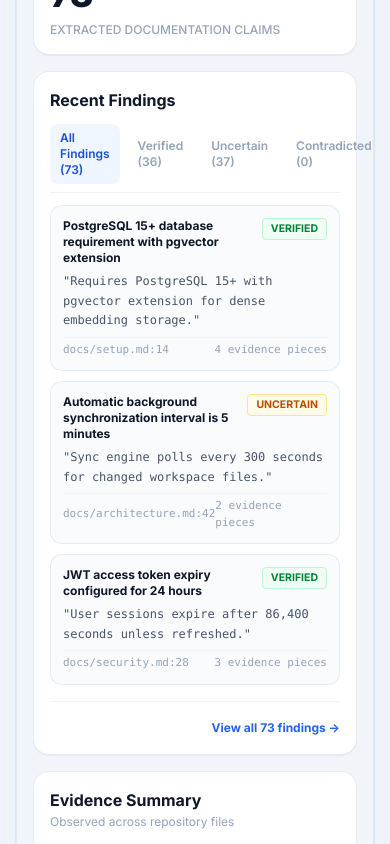
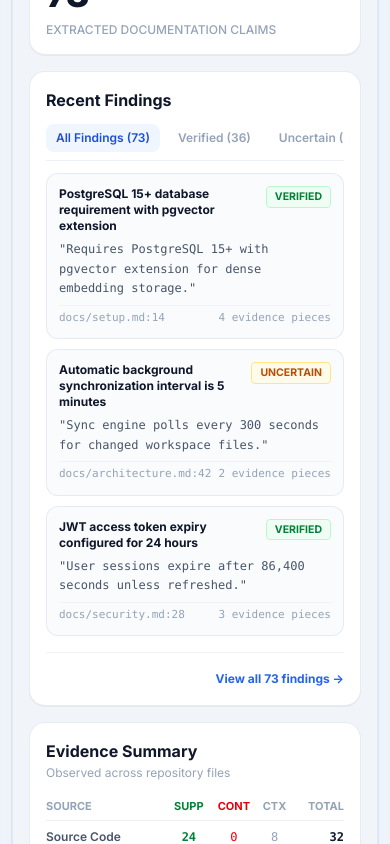
Before and after one commit to burgulvedant/Nexus, a React (Vite) app in the folder frontend/: page / in a window 390 px wide. Shown: the part 1580-2424 px from the top of the page. Built offline with nearby package versions, Linux system fonts and the light colour scheme; no server answers.

Commit message:
Fix mobile horizontal overflow and responsive layout

```diff
--- a/frontend/src/App.tsx
+++ b/frontend/src/App.tsx
@@ -104,9 +104,9 @@ export default function App() {
   }
 
   return (
-    <div className="min-h-screen bg-surface-page">
+    <div className="min-h-screen bg-surface-page w-full overflow-x-hidden">
       <Navbar onConnectGitHub={handleConnectWithGitHub} />
-      <main>
+      <main className="w-full max-w-full overflow-x-hidden">
         <div id="home">
           <HeroSection
             onSeeExampleReport={() => setIsExampleReportOpen(true)}
--- a/frontend/src/components/CreatorSection.tsx
+++ b/frontend/src/components/CreatorSection.tsx
@@ -35,7 +35,7 @@ export default function CreatorSection() {
         isRevealed ? 'revealed' : ''
       }`}
     >
-      <div className="max-w-7xl mx-auto px-6 md:px-12 py-16 md:py-24">
+      <div className="max-w-7xl mx-auto px-4 sm:px-6 md:px-12 py-16 md:py-24">
         {/* Section Header */}
         <div className="text-center max-w-3xl mx-auto mb-16 md:mb-20">
           <span
--- a/frontend/src/components/FinalCTA.tsx
+++ b/frontend/src/components/FinalCTA.tsx
@@ -92,7 +92,7 @@ export default function FinalCTA({ onAnalyzeRepo, onSeeExampleReport }: FinalCTA
         .anim-chip-float-5 { animation: floatChip 4.8s infinite ease-in-out 1.8s; }
       `}</style>
 
-      <div className="max-w-7xl mx-auto px-6 md:px-12 flex flex-col items-center">
+      <div className="max-w-7xl mx-auto px-4 sm:px-6 md:px-12 flex flex-col items-center">
         {/* Centered Eyebrow Pill */}
         <span
           className={`inline-block bg-nexus-50 text-nexus-700 border border-nexus-200 rounded-full px-4 py-1 text-xs font-semibold tracking-widest uppercase mb-8 transition-all duration-700 transform ${
@@ -104,7 +104,7 @@ export default function FinalCTA({ onAnalyzeRepo, onSeeExampleReport }: FinalCTA
 
         {/* Large Rounded CTA Container Card (max-w-5xl to align exactly with the Nexus Report) */}
         <div
-          className={`bg-white border border-nexus-100/60 rounded-[2rem] p-8 md:p-12 shadow-2xl shadow-nexus-600/5 ring-1 ring-nexus-200/50 max-w-5xl w-full grid grid-cols-1 lg:grid-cols-12 gap-8 md:gap-12 transition-all duration-1000 transform relative overflow-hidden ${
+          className={`bg-white border border-nexus-100/60 rounded-[2rem] p-6 sm:p-8 md:p-12 shadow-2xl shadow-nexus-600/5 ring-1 ring-nexus-200/50 max-w-5xl w-full grid grid-cols-1 lg:grid-cols-12 gap-8 md:gap-12 transition-all duration-1000 transform relative overflow-hidden ${
             isRevealed ? 'opacity-100 translate-y-0' : 'opacity-0 translate-y-8'
           }`}
         >
--- a/frontend/src/components/Footer.tsx
+++ b/frontend/src/components/Footer.tsx
@@ -22,7 +22,7 @@ export default function Footer({ onAnalyzeRepo, onSeeExampleReport }: FooterProp
   return (
     <footer className="w-full bg-[#f8fafc]/40 border-t border-border/60 relative">
       {/* Centered bounding wrapper matching the navbar/dashboard max-w-7xl structure */}
-      <div className="max-w-7xl mx-auto px-6 md:px-12 pt-16 pb-8 flex flex-col space-y-12">
+      <div className="max-w-7xl mx-auto px-4 sm:px-6 md:px-12 pt-16 pb-8 flex flex-col space-y-12">
 
         {/* Main Footer Content */}
         <div className="grid grid-cols-1 lg:grid-cols-12 gap-8 lg:gap-12">
--- a/frontend/src/components/NexusReport.tsx
+++ b/frontend/src/components/NexusReport.tsx
@@ -58,7 +58,7 @@ export default function NexusReport() {
       ref={sectionRef}
       className={`relative w-full bg-white transition-colors duration-1000 ${isRevealed ? 'revealed' : ''}`}
     >
-      <div className="max-w-7xl mx-auto px-6 md:px-12 py-16 md:py-24">
+      <div className="max-w-7xl mx-auto px-4 sm:px-6 md:px-12 py-16 md:py-24">
 
         {/* Section Header */}
         <div className="text-center max-w-2xl mx-auto mb-16 md:mb-20">
@@ -73,7 +73,7 @@ export default function NexusReport() {
 
           {/* Heading */}
           <h2
-            className={`text-3xl md:text-4xl lg:text-5xl font-extrabold text-text-primary tracking-tight leading-tight transition-all duration-700 delay-100 transform ${
+            className={`text-3xl md:text-4xl lg:text-5xl font-extrabold text-text-primary tracking-tight leading-tight transition-all duration-700 delay-100 transform break-words ${
               isRevealed ? 'opacity-100 translate-y-0' : 'opacity-0 translate-y-4'
             }`}
           >
@@ -93,7 +93,7 @@ export default function NexusReport() {
 
         {/* Main Product Report Visualization Container */}
         <div
-          className={`bg-white border border-border/80 rounded-2xl md:rounded-3xl p-6 md:p-8 shadow-xl shadow-nexus-600/5 ring-1 ring-nexus-200/50 max-w-5xl mx-auto transition-all duration-1000 transform ${
+          className={`bg-white border border-border/80 rounded-2xl md:rounded-3xl p-4 sm:p-6 md:p-8 shadow-xl shadow-nexus-600/5 ring-1 ring-nexus-200/50 max-w-5xl mx-auto transition-all duration-1000 transform ${
             isRevealed ? 'opacity-100 translate-y-0' : 'opacity-0 translate-y-8'
           } delay-300`}
         >
--- a/frontend/src/components/ProductPreview.tsx
+++ b/frontend/src/components/ProductPreview.tsx
@@ -57,11 +57,11 @@ export default function ProductPreview() {
   ];
 
   return (
-    <section className="pt-2 md:pt-4 pb-8 md:pb-16 px-4 md:px-6">
+    <section className="pt-2 md:pt-4 pb-8 md:pb-16 px-3 sm:px-4 md:px-6 max-w-full overflow-hidden">
       <div className="max-w-7xl mx-auto">
         <div
           ref={containerRef}
-          className="product-reveal bg-[#f1f5f9] rounded-2xl md:rounded-3xl border border-border shadow-2xl shadow-nexus-600/5 ring-1 ring-nexus-200/50 overflow-hidden flex min-h-[850px] font-sans antialiased text-text-primary pointer-events-none select-none cursor-default"
+          className="product-reveal bg-[#f1f5f9] rounded-2xl md:rounded-3xl border border-border shadow-2xl shadow-nexus-600/5 ring-1 ring-nexus-200/50 overflow-hidden flex min-h-[850px] font-sans antialiased text-text-primary pointer-events-none select-none cursor-default max-w-full"
         >
           {/* 1. LEFT SIDEBAR (Matching finalized Sidebar structure exactly) */}
           <aside className="hidden lg:flex flex-col w-[230px] shrink-0 bg-white border-r border-border/80 p-4 sm:p-5">
@@ -305,17 +305,17 @@ export default function ProductPreview() {
                     </div>
 
                     {/* Tabs */}
-                    <div className="flex items-center space-x-2 border-b border-border/60 pb-2 mb-3">
-                      <span className="text-xs font-semibold px-2.5 py-1.5 rounded-lg bg-nexus-50 text-nexus-700">
+                    <div className="flex items-center space-x-2 border-b border-border/60 pb-2 mb-3 overflow-x-auto max-w-full">
+                      <span className="text-xs font-semibold px-2.5 py-1.5 rounded-lg bg-nexus-50 text-nexus-700 shrink-0">
                         All Findings (73)
                       </span>
-                      <span className="text-xs font-semibold px-2.5 py-1.5 rounded-lg text-text-muted">
+                      <span className="text-xs font-semibold px-2.5 py-1.5 rounded-lg text-text-muted shrink-0">
                         Verified (36)
                       </span>
-                      <span className="text-xs font-semibold px-2.5 py-1.5 rounded-lg text-text-muted">
+                      <span className="text-xs font-semibold px-2.5 py-1.5 rounded-lg text-text-muted shrink-0">
                         Uncertain (37)
                       </span>
-                      <span className="text-xs font-semibold px-2.5 py-1.5 rounded-lg text-text-muted">
+                      <span className="text-xs font-semibold px-2.5 py-1.5 rounded-lg text-text-muted shrink-0">
                         Contradicted (0)
                       </span>
                     </div>
--- a/frontend/src/components/TruthGap.tsx
+++ b/frontend/src/components/TruthGap.tsx
@@ -30,7 +30,7 @@ export default function TruthGap() {
       ref={sectionRef}
       className={`relative w-full border-t border-border/60 bg-[#f8fafc]/30 transition-colors duration-1000 ${isRevealed ? 'revealed' : ''}`}
     >
-      <div className="max-w-7xl mx-auto px-6 md:px-12 py-16 md:py-24">
+      <div className="max-w-7xl mx-auto px-4 sm:px-6 md:px-12 py-16 md:py-24">
 
         {/* Section Header */}
         <div className="text-center max-w-2xl mx-auto mb-16 md:mb-20">
@@ -45,11 +45,11 @@ export default function TruthGap() {
 
           {/* Heading */}
           <h2
-            className={`text-2xl sm:text-3xl md:text-4xl lg:text-5xl font-extrabold text-text-primary tracking-tight leading-tight transition-all duration-700 delay-100 transform ${
+            className={`text-2xl sm:text-3xl md:text-4xl lg:text-5xl font-extrabold text-text-primary tracking-tight leading-tight transition-all duration-700 delay-100 transform break-words ${
               isRevealed ? 'opacity-100 translate-y-0' : 'opacity-0 translate-y-4'
             }`}
           >
-            <span className="block whitespace-nowrap">Documentation can say one thing.</span>
+            <span className="block">Documentation can say one thing.</span>
             <span className="block">Your software can say <span className="bg-gradient-to-r from-nexus-600 to-nexus-400 bg-clip-text text-transparent">another.</span></span>
           </h2>
 
```
Also changed, not shown: frontend/src/components/HowItWorks.tsx (+5 -5 lines).
